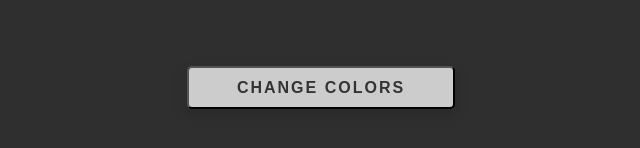
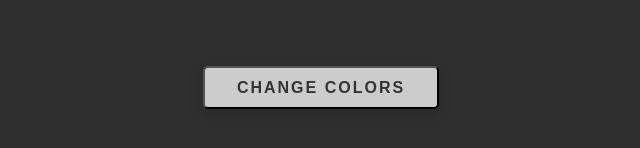
Before and after one commit to qserena/02-overloaded-avatar-component, a React (Vite) app: page / in a window 1280 px wide. Shown: the part 620-768 px from the top of the page, without its empty margins (319-959 px from the left). Built offline with nearby package versions, Linux system fonts and the light colour scheme.

Commit message:
Fixed avatars as round circles.

```diff
--- a/src/index.css
+++ b/src/index.css
@@ -33,6 +33,7 @@ body {
     padding: 10px;
     display: grid;
     grid-template-columns: 1fr 1fr 1fr;
+    grid-template-rows: 1fr 1fr 1fr;
     gap: 10%;
     margin-top: 70px;
 }
@@ -101,7 +102,7 @@ body {
 }
 
 .btn--bg {
-    padding: 0.7rem 3rem 0.6rem 3rem;
+    padding: 0.7rem 2rem 0.6rem 2rem;
     font-size: 1rem;
 }
 
```
